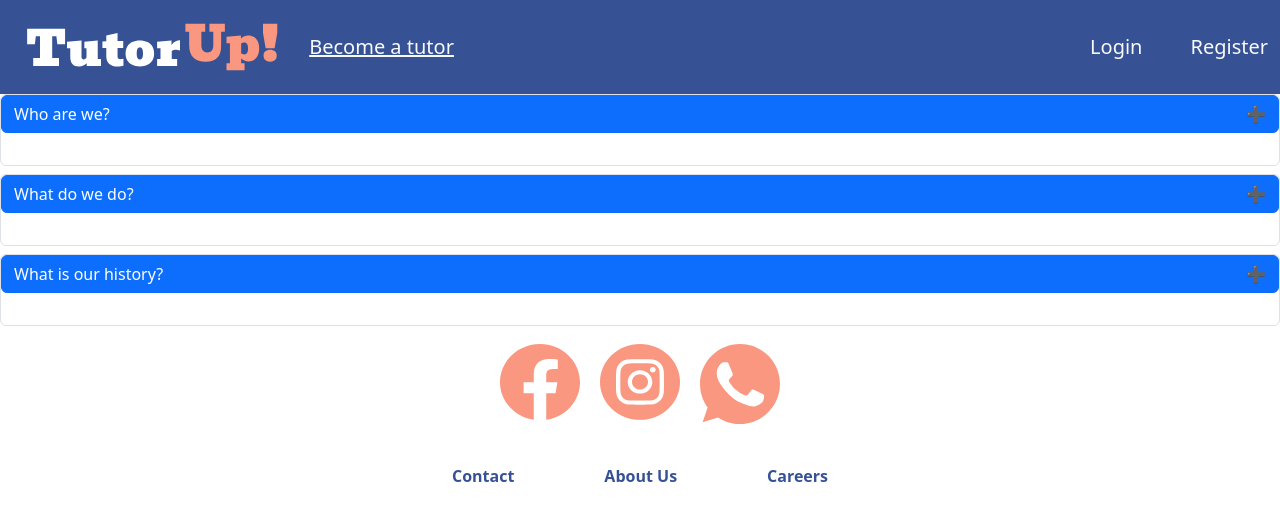
After one commit to anasenjug/tutorup_default_auth, a Django app: page /about/ in a window 1280 px wide. The commit adds this page. Shown: the top 521 px of the page. Run offline with Django 5.2, Linux system fonts and the light colour scheme; some libraries are stand-ins or nearby versions.

Commit message:
Add About Us page

```diff
--- /dev/null
+++ b/tutorup/core/templates/about_us.html
@@ -0,0 +1,36 @@
+{% extends 'base.html' %}
+
+{% load static %}
+
+{% block content %}
+
+<div x-data="{
+    active: null,
+    faqs: [
+        { id: 1, question: 'Who are we?', answer: 'We are a dedicated team of students, educators, and tech enthusiasts committed to making quality education accessible to everyone. Our platform connects learners with verified tutors who can provide personalized guidance across a wide range of subjects.' },
+        { id: 2, question: 'What do we do?', answer: 'We provide a platform for students to discover and book tutors easily, read reviews, and find the perfect match for their learning needs.' },
+        { id: 3, question: 'What is our history?', answer: 'Our story began with a simple idea: students should not struggle to find the help they need. Founded by university students, our platform grew into a trusted service connecting learners with the right tutors at the right time.' }
+    ]
+}">
+
+  <template x-for="item in faqs" :key="item.id">
+    <div class="mb-2 border rounded">
+      <button @click="active = active === item.id ? null : item.id"
+              class="btn btn-primary w-100 text-start d-flex justify-content-between align-items-center">
+        <span x-text="item.question"></span>
+        <span x-text="active === item.id ? '➖' : '➕'"></span>
+      </button>
+
+      <div
+        x-ref="el => $nextTick(() => { if(active === item.id) el.style.maxHeight = el.scrollHeight + 'px'; else el.style.maxHeight = '0'; })"
+        x-bind:style="active === item.id ? 'max-height:' + $refs[`panel${item.id}`]?.scrollHeight + 'px; opacity:1;' : 'max-height:0; opacity:0;'"
+        :ref="'panel' + item.id"
+        class="overflow-hidden transition-all duration-300 ease-in-out p-3"
+      >
+        <p x-text="item.answer"></p>
+      </div>
+    </div>
+  </template>
+</div>
+
+{% endblock %}
--- a/tutorup/core/templates/base.html
+++ b/tutorup/core/templates/base.html
@@ -88,7 +88,7 @@
 </div>
 <div class="d-flex justify-content-center footer-links">
     <div class="icon-container"><a href="#">Contact</a></div>
-    <div class="icon-container"><a href="#">About Us</a></div>
+    <div class="icon-container"><a href="{% url 'about_us' %}">About Us</a></div>
     <div class="icon-container"><a href="#">Careers</a></div>
 
 </div>
--- a/tutorup/core/templates/register_student.html
+++ b/tutorup/core/templates/register_student.html
@@ -7,5 +7,11 @@
     {% csrf_token %}
     {{ form.as_p }}
     <button type="submit">Register</button>
+
 </form>
+
+<p style="margin-top: 10px;">
+    Already have an account?
+    <a href="{% url 'login' %}">Login here</a>
+</p>
 {% endblock %}
--- a/tutorup/core/views.py
+++ b/tutorup/core/views.py
@@ -54,6 +54,9 @@ def api_featured_tutors(request):
         for tutor in featured_tutors
     ]
     return JsonResponse(tutors_data, safe=False)
+
+def about_us(request):
+    return render(request, 'about_us.html')
 
 @tutor_required
 @login_required
--- a/tutorup/tutorup/urls.py
+++ b/tutorup/tutorup/urls.py
@@ -29,4 +29,6 @@ urlpatterns = [
     # Search
     path('search/', views.tutor_search, name='tutor_search'),
     path('review/delete/<int:review_id>/', views.delete_review, name='delete_review'),
+
+    path('about/',views.about_us, name='about_us')
 ]+ static(settings.MEDIA_URL, document_root=settings.MEDIA_ROOT)
```
Also changed, not shown: tutorup/core/templates/index.html (+11 -5 lines).
